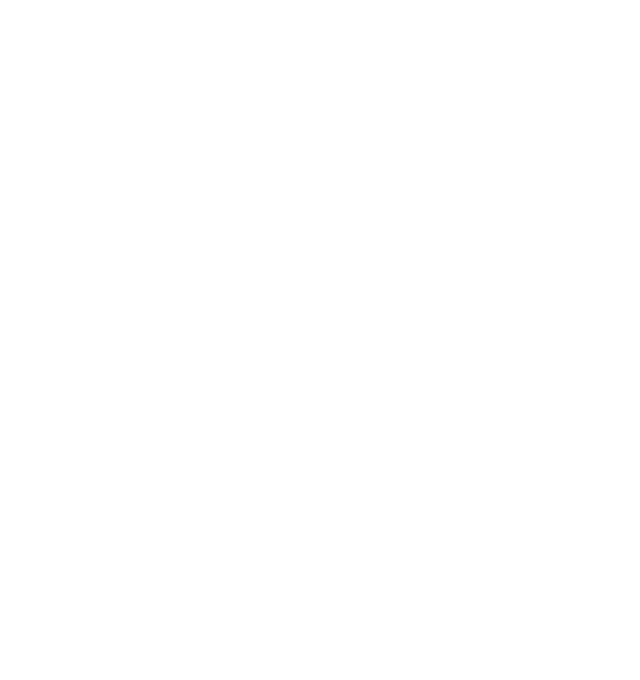
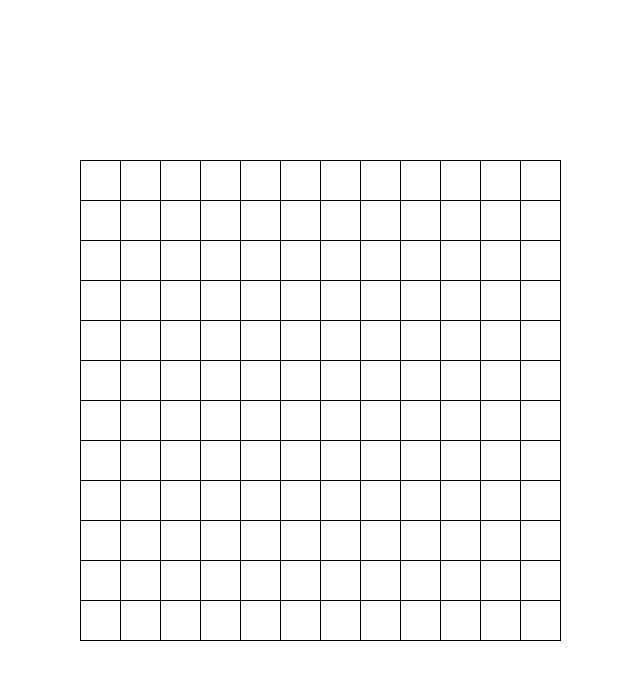
Before and after one commit to yiwenwangANU/playround_react, a React (Vite) app: page / in a window 1280 px wide. Shown: the top 680 px of the page, without its empty margins (320-960 px from the left). Built offline with nearby package versions, Linux system fonts and the light colour scheme.

Commit message:
add grid

```diff
--- a/src/pages/SelectableCellsPage/SelectableCellsPage.tsx
+++ b/src/pages/SelectableCellsPage/SelectableCellsPage.tsx
@@ -1,4 +1,7 @@
 import { useReducer, type FC } from "react";
+
+const GRID_ROWS = 12;
+const GRID_COLS = 12;
 
 type Point = {
   x: number;
@@ -50,13 +53,26 @@
       }
     >
       {drag.current && drag.start && drag.isDragging && (
-        <div className="border-dashed border absolute" style={{
-          left: Math.min(drag.start.x, drag.current.x),
-          top: Math.min(drag.start.y, drag.current.y),
-          height: Math.abs(drag.start.y-drag.current.y),
-          width: Math.abs(drag.start.x-drag.current.x)
-        }}/>
+        <div
+          className="absolute border border-dashed"
+          style={{
+            left: Math.min(drag.start.x, drag.current.x),
+            top: Math.min(drag.start.y, drag.current.y),
+            height: Math.abs(drag.start.y - drag.current.y),
+            width: Math.abs(drag.start.x - drag.current.x),
+          }}
+        />
       )}
+      <div className="grid h-full place-items-center">
+        <div
+          className="grid border-t border-l"
+          style={{ gridTemplateColumns: `repeat(${GRID_COLS}, 1fr)` }}
+        >
+          {Array.from({ length: GRID_COLS * GRID_ROWS }, () => (
+            <div className="h-10 w-10 border-r border-b" />
+          ))}
+        </div>
+      </div>
     </div>
   );
 };
```
